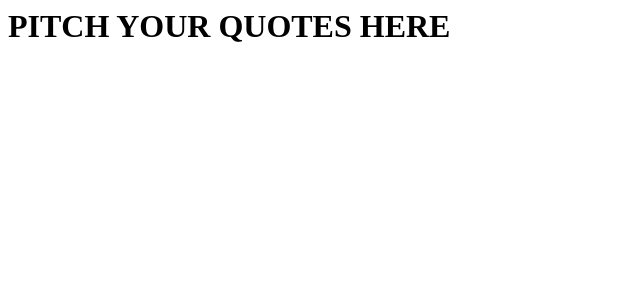
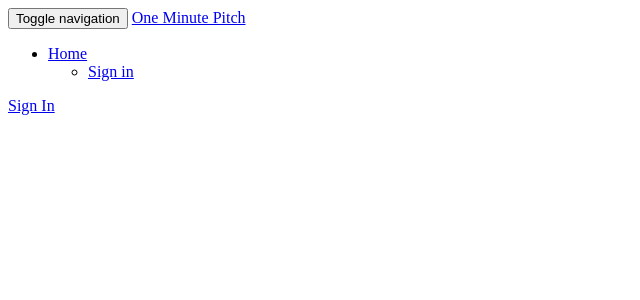
Before and after one commit to IKERRIZ/Idea-Pitching, a Python web app: template app/templates/index.html in a window 1280 px wide. Shown: the top 300 px of the page, without its empty margins (0-640 px from the left). Run offline with Jinja, Linux system fonts and the light colour scheme; the template is opened without the code that fills it, so the values that code supplies are empty; some libraries are stand-ins or nearby versions.

Commit message:
Updated index.html file with the content

```diff
--- a/app/templates/index.html
+++ b/app/templates/index.html
@@ -1 +1,16 @@
-<h1>PITCH YOUR QUOTES HERE</h1>
+{% extends 'base.html'%}
+{% block content %}
+<div class="container-fluid welcome-page">
+    <div class="container">
+        <div class="row">
+            <div class="col-md-12 welcome">
+                {% if current_user.is_authenticated%}
+                <a id="start" class="btn btn-success animated infinite flash" href="{{url_for('home.index')}}">View all Pitches</a>
+                {% else %}
+                <a id="start" class="btn btn-success animated infinite flash" href="{{url_for('auth.login')}}">Sign In</a>
+                {% endif %}
+            </div>
+        </div>
+    </div>
+</div>
+{% endblock %}
```
